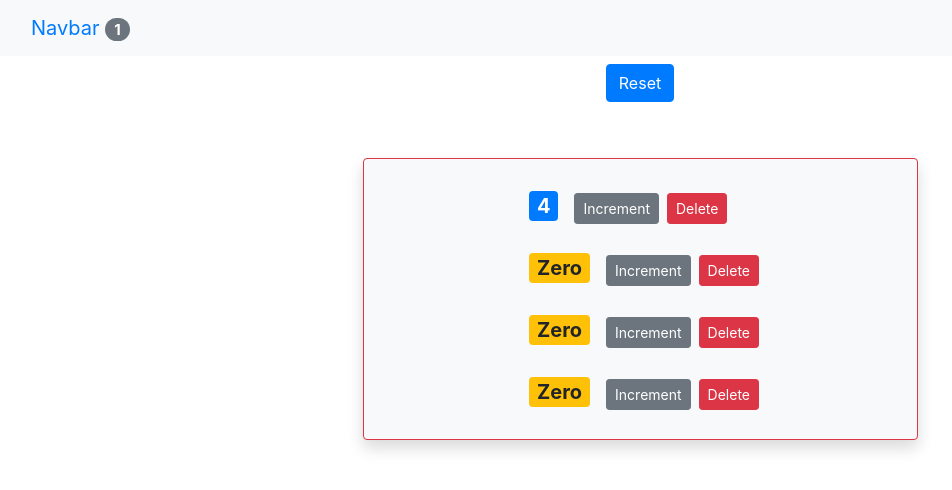
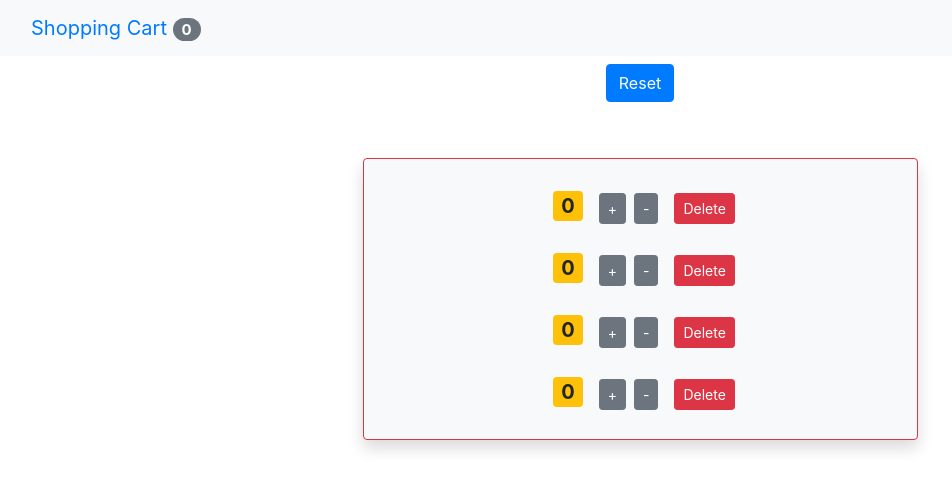
Before and after one commit to ColtonRandall/counter-app, a React (Create React App) app: page / in a window 1280 px wide. Shown: the top 490 px of the page, without its empty margins (0-952 px from the left). Built offline with nearby package versions, Linux system fonts and the light colour scheme.

Commit message:
added decrement feature (#10)
Co-authored-by: Colton Randall <colton.randall@xero.com>

```diff
--- a/src/App.js
+++ b/src/App.js
@@ -6,7 +6,7 @@
 class App extends Component {
   state = {
     counters: [
-      { id: 1, value: 4 },
+      { id: 1, value: 0 },
       { id: 2, value: 0 },
       { id: 3, value: 0 },
       { id: 4, value: 0 },
@@ -16,11 +16,21 @@
   // set to function that takes a parameter 'counter'
   // to update the state, create a new counters array and pass to setState() for React to update dynamically.
   handleIncrement = (counter) => {
-    console.log(counter);
     const counters = [...this.state.counters]; // cloning array using spread operator
     const index = counters.indexOf(counter); // must find the index of button being pushed since we only want to change this value
     counters[index] = { ...counter }; // replace values
     counters[index].value++; // increment by 1
+    this.setState({ counters });
+  };
+
+  handleDecrement = (counter) => {
+    const counters = [...this.state.counters];
+    const index = counters.indexOf(counter);
+    counters[index] = { ...counter };
+    if (counters[index].value <= 0) {
+      counters[index] = 0;
+    }
+    counters[index].value--;
     this.setState({ counters });
   };
 
@@ -46,9 +56,7 @@
       // Navbar to display all values greater than zero
       <React.Fragment>
         <NavBar
-          totalCounters={
-            this.state.counters.filter((num) => num.value > 0).length
-          }
+          totalCounters={this.state.counters.filter((num) => num.value).length}
         />
         <main className="container">
           <Counters
@@ -56,6 +64,7 @@
             onReset={this.handleReset}
             onDelete={this.handleDelete}
             onIncrement={this.handleIncrement}
+            onDecrement={this.handleDecrement}
           />
         </main>
       </React.Fragment>
--- a/src/components/counter.jsx
+++ b/src/components/counter.jsx
@@ -25,8 +25,16 @@
           onClick={() => this.props.onIncrement(this.props.counter)}
           className="btn btn-secondary btn-sm"
         >
-          Increment
+          +
         </button>
+
+        <button
+          onClick={() => this.props.onDecrement(this.props.counter)}
+          className="btn btn-secondary btn-sm m-2"
+        >
+          -
+        </button>
+
         <button
           onClick={() => this.props.onDelete(this.props.counter.id)}
           className="btn btn-danger btn-sm m-2"
@@ -46,7 +54,7 @@
   formatCount() {
     // changing (removing) local state of counter component (this.state)
     const { value } = this.props.counter;
-    return value === 0 ? "Zero" : value;
+    return value === 0 ? "0" : value;
   }
 }
 
--- a/src/components/counters.jsx
+++ b/src/components/counters.jsx
@@ -3,16 +3,17 @@
 
 class Counters extends Component {
   render() {
-    const { onReset, onDelete, onIncrement, counters } = this.props;
+    const { onReset, onDelete, onIncrement, onDecrement, counters } =
+      this.props;
     return (
       <div>
-        <div className=' d-flex aligns-items-center justify-content-center'>
-          <button onClick={onReset} className='btn btn-primary btn sm m-2'>
+        <div className=" d-flex aligns-items-center justify-content-center">
+          <button onClick={onReset} className="btn btn-primary btn sm m-2">
             Reset
           </button>
         </div>
-        <div className='d-flex aligns-items-center justify-content-center'>
-          <div className='m-5 w-50 d-flex aligns-items-center justify-content-center border border-danger shadow p-3 mb-5 bg-light rounded'>
+        <div className="d-flex aligns-items-center justify-content-center">
+          <div className="m-5 w-50 d-flex aligns-items-center justify-content-center border border-danger shadow p-3 mb-5 bg-light rounded">
             <div>
               {counters.map((counter) => (
                 <Counter
@@ -20,6 +21,7 @@
                   counter={counter}
                   onDelete={onDelete}
                   onIncrement={onIncrement}
+                  onDecrement={onDecrement}
                 />
               ))}
             </div>
--- a/src/components/navbar.jsx
+++ b/src/components/navbar.jsx
@@ -9,7 +9,7 @@
     <nav className="navbar bg-light">
       <div class="container-fluid">
         <a class="navbar-brand" href="#">
-          Navbar{" "}
+          Shopping Cart{" "}
           <span className="badge badge-pill badge-secondary">
             {props.totalCounters}
           </span>
--- a/src/index.js
+++ b/src/index.js
@@ -12,7 +12,4 @@
   </React.StrictMode>
 );
 
-// If you want to start measuring performance in your app, pass a function
-// to log results (for example: reportWebVitals(console.log))
-// or send to an analytics endpoint. Learn more: https://bit.ly/CRA-vitals
 reportWebVitals();
```
